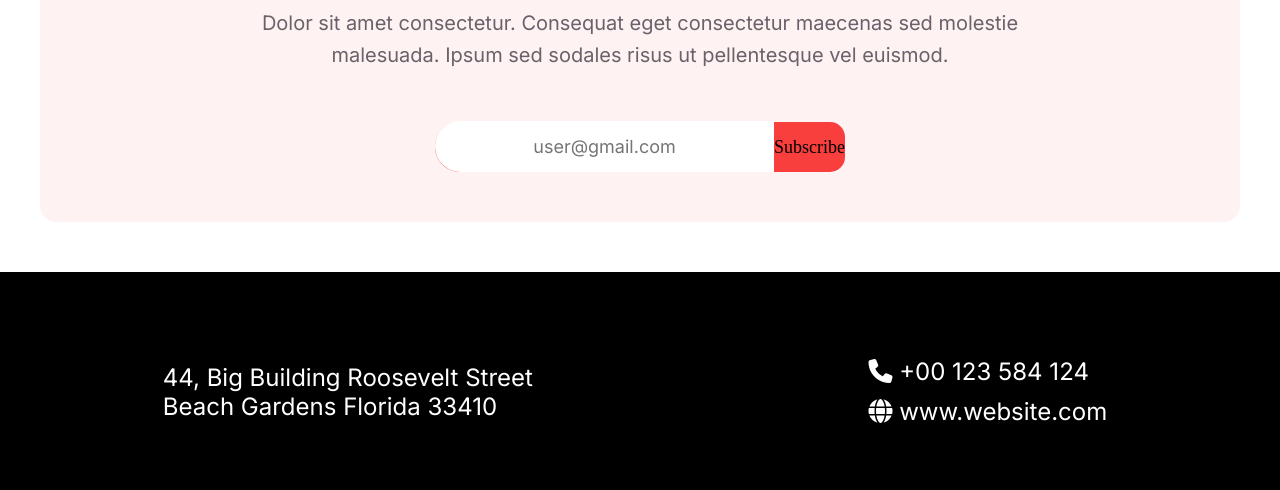
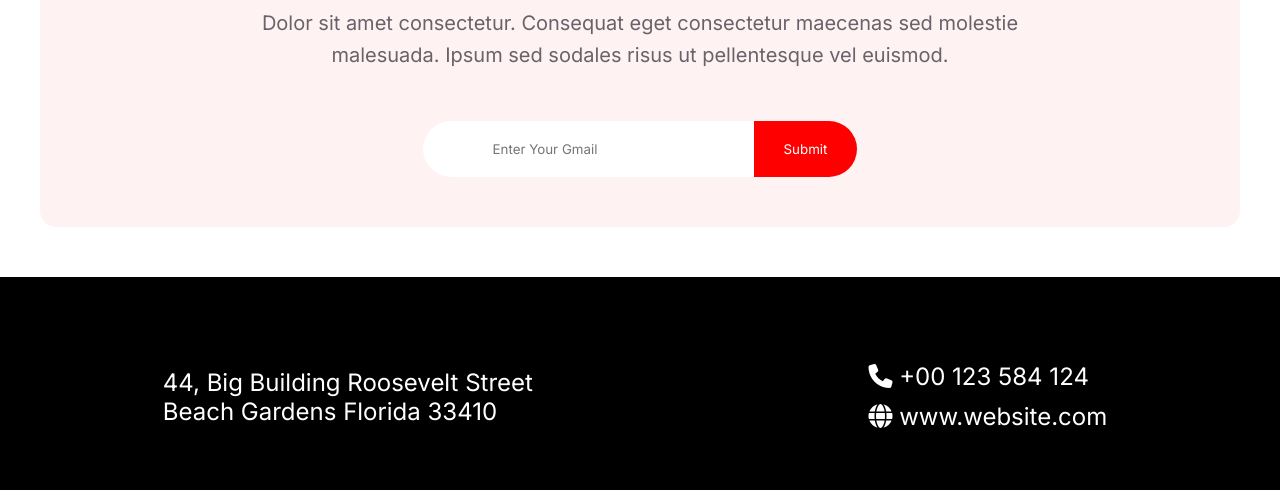
Before and after one commit to shohelrana2002/Assignment_1, a plain HTML site: page index.html in a window 1280 px wide. Shown: the part 5824-6314 px from the top of the page. Drawn offline with Linux system fonts and the light colour scheme.

Commit message:
button add

```diff
--- a/css/style.css
+++ b/css/style.css
@@ -241,7 +241,7 @@ font-family: 'Merriweather', serif; */
   background-repeat: no-repeat;
   background-position: left bottom, right top, center top;
   padding-top: 240px;
-  /* margin-right: 20px; */
+
   background-image: url("../pic/Rectangle\ 2.png"),
     url("../pic/Rectangle\ 1.png"), url("../pic/Group\ 44.png");
 }
@@ -324,28 +324,25 @@ font-family: 'Merriweather', serif; */
   padding-top: 40px;
   padding-bottom: 50px;
 }
-.btn-button label {
-  border-radius: 0px 50px 50px 0px;
-  background-color: #f93e3e;
-  padding: 15px 0px;
+.b1 {
+  outline: none;
+  padding: 20px 70px;
   border: none;
-  font-size: 18px;
-  border-radius: 100px 60px 60px 100px;
-}
-
-.btn-button input {
-  padding: 15px 40px;
-  border: none;
-  outline: none;
+  font-family: "Inter", sans-serif;
   border-radius: 50px 0px 0px 50px;
   background: #fff;
-  outline: nonrgb(158, 131, 131);
 }
-.btn-button input[type="text"] {
-  color: rgba(7, 2, 17, 0.3);
-  text-align: center;
+.b2 {
   font-family: "Inter", sans-serif;
-  font-size: 18px;
+  color: #fff;
+  background: #f00;
+  border-radius: 0px 50px 50px 0px;
+  border: none;
+  padding: 20px 30px;
+  margin-left: -5px;
+}
+.b2:hover {
+  background: rgb(213, 107, 107);
 }
 /* footer :start */
 footer {
--- a/index.html
+++ b/index.html
@@ -135,14 +135,16 @@
             euismod.
           </p>
           <div class="btn-button">
-            <label for="Subscribe">
+            <div class="container-btn">
               <input
-                placeholder="user@gmail.com"
-                type="text"
-                name="Subscribe"
-                id="Subscribe"
-              />Subscribe</label
-            >
+                class="b1"
+                type="email"
+                name="email"
+                id="email"
+                placeholder="Enter Your Gmail"
+              />
+              <input class="b2" type="button" value="Submit" />
+            </div>
           </div>
         </div>
       </main>
```
